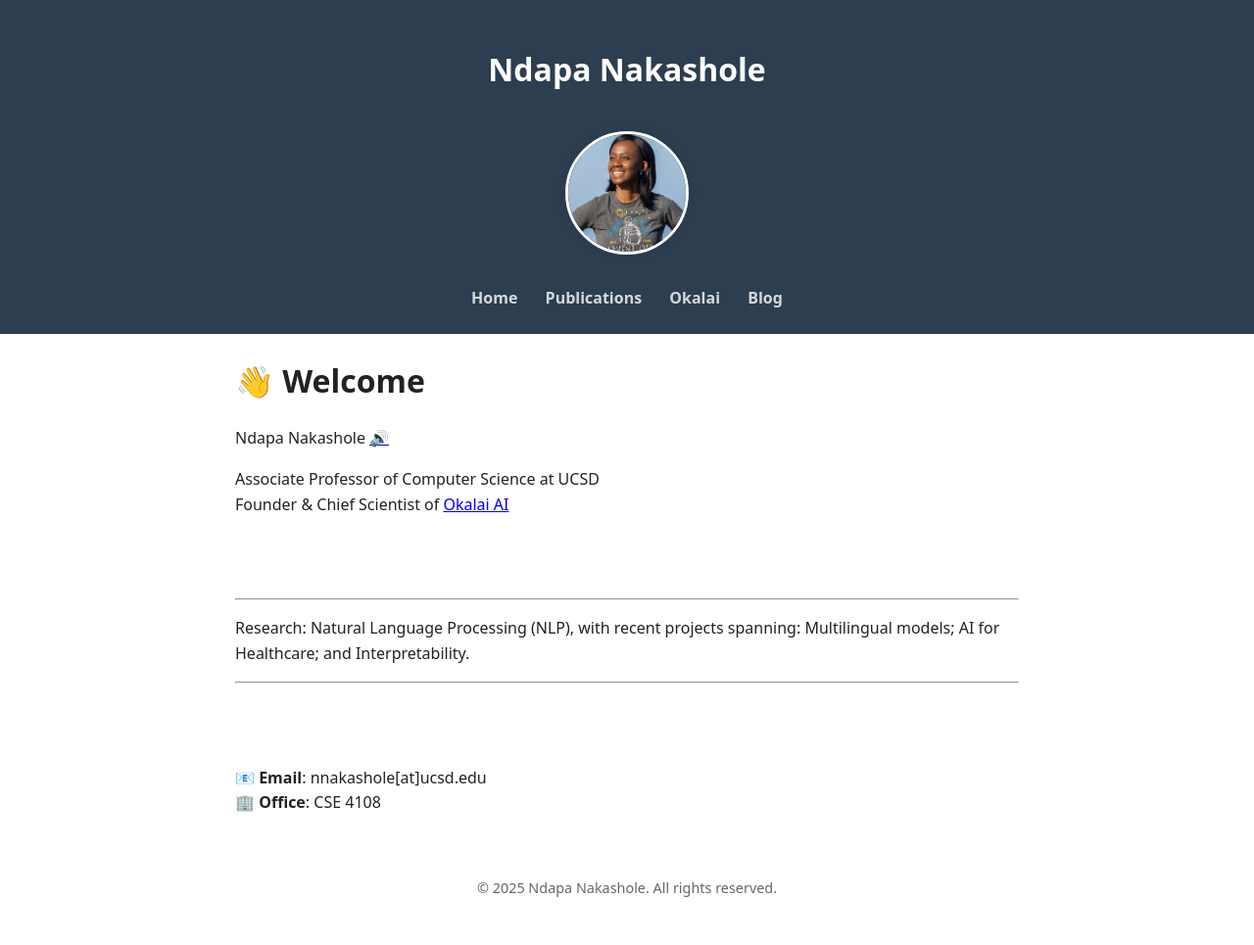
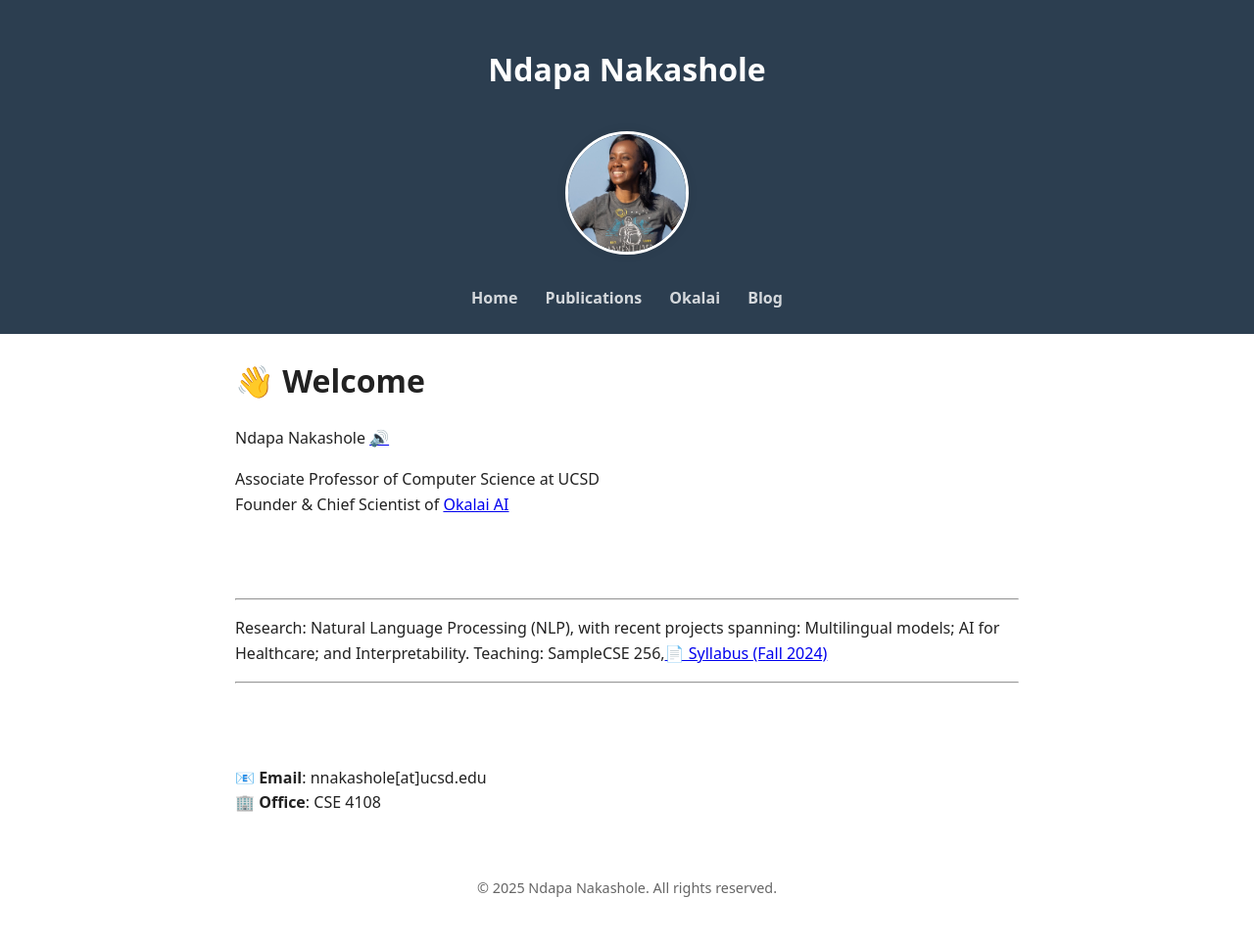
Before and after one commit to ndapa/ndapa.github.io, a Jekyll site: the page built from index.md, in a window 1280 px wide. Shown: the whole page at 98% size. Built offline with Jekyll 4.4.1, drawn with Linux system fonts in a browser that asks for light colours.

Commit message:
Update index.md

```diff
--- a/index.md
+++ b/index.md
@@ -16,6 +16,8 @@ Founder & Chief Scientist of [Okalai AI](https://okalai.org)
 ---
 
 Research: Natural Language Processing (NLP), with recent projects spanning: Multilingual models; AI for Healthcare; and Interpretability.
+Teaching: SampleCSE 256,[📄 Syllabus (Fall 2024)]({{ '/assets/docs/syllabus_fa24.pdf' | relative_url }})
+
 
 ---
 
```
